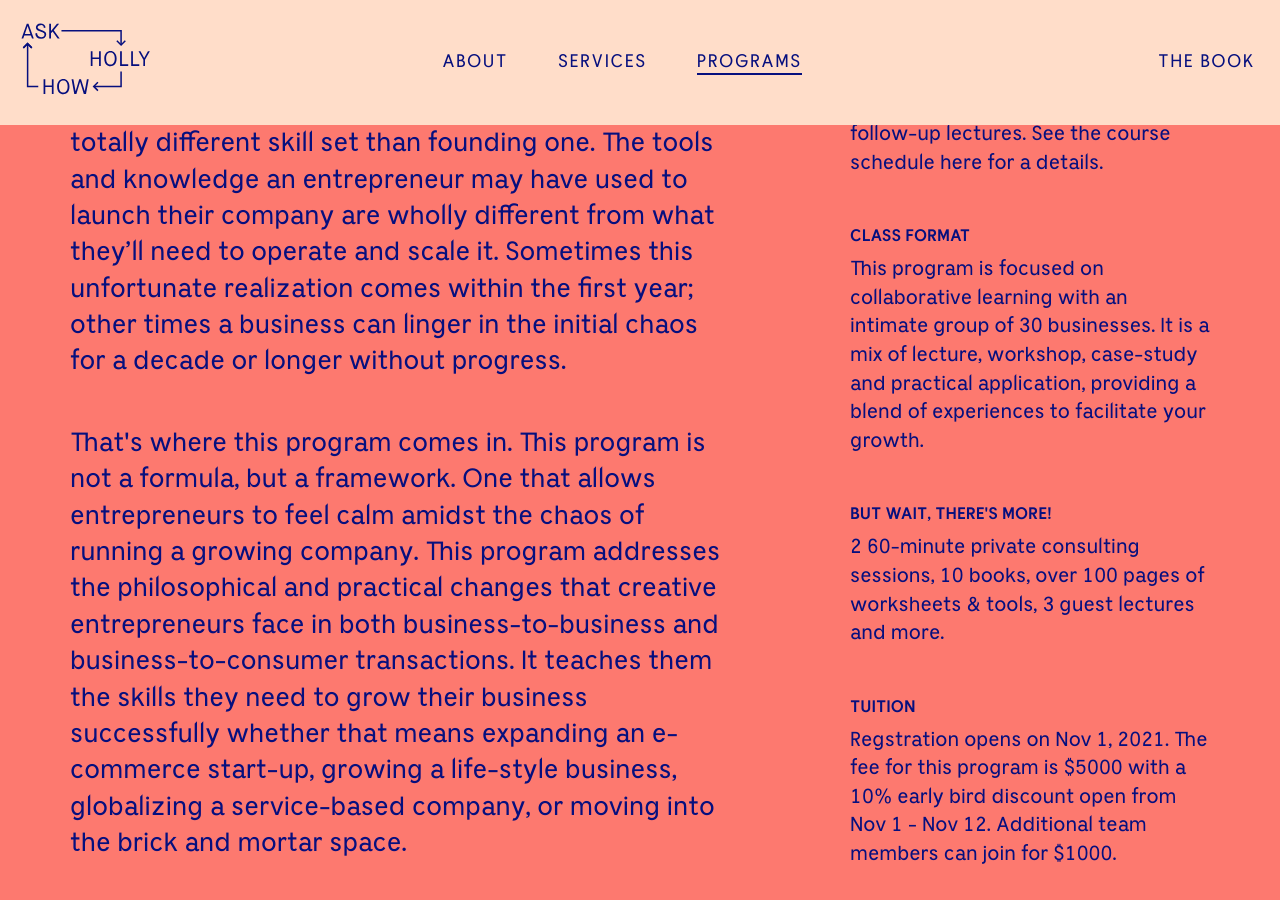
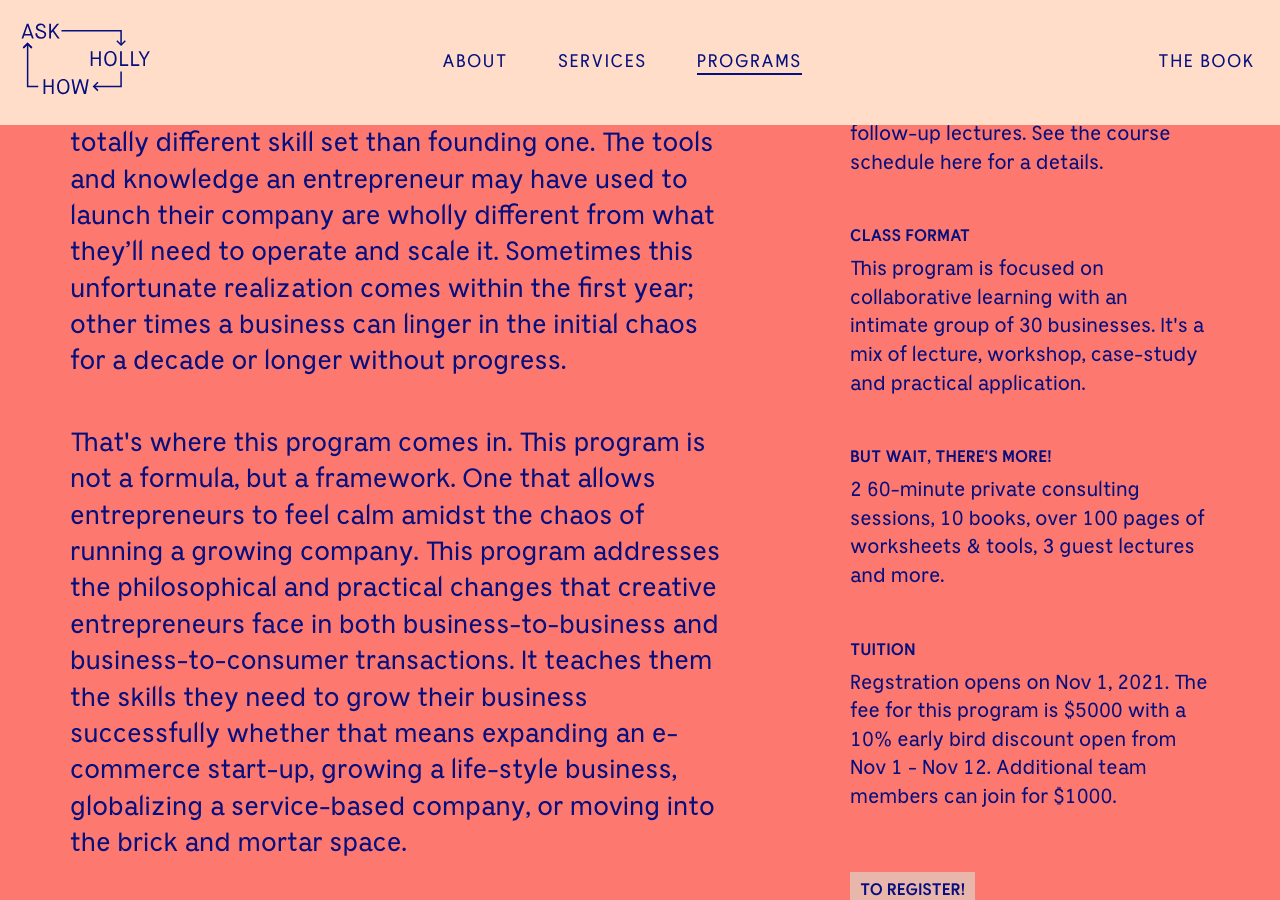
Before and after one commit to hollyhoward78/ask-holly-how, a Jekyll site: the page built from _pages/programs.md, in a window 1280 px wide and 900 px high, scrolled down 378 px. Built offline with Jekyll 4.4.1, drawn with Linux system fonts in a browser that asks for light colours; a script that is not in the unit is left out; comment, search, counter and statistics services are not loaded.

Commit message:
Update programs.html

```diff
--- a/_layouts/programs.html
+++ b/_layouts/programs.html
@@ -33,7 +33,7 @@
           <p>The program runs January 18th - June 14th with an additional 9mo and 1YR follow-up lectures. See the course schedule here for a details.</p>
 
           <h6 class="m-xs-t-2">Class Format</h6>
-          <p>This program is focused on collaborative learning with an intimate group of 30 businesses. It is a mix of lecture, workshop, case-study and practical application, providing a blend of experiences to facilitate your growth.</p>
+          <p>This program is focused on collaborative learning with an intimate group of 30 businesses. It's a mix of lecture, workshop, case-study and practical application.</p>
 
           <h6 class="m-xs-t-2">But wait, there's more!</h6>
           <p>2 60-minute private consulting sessions, 10 books, over 100 pages of worksheets & tools, 3 guest lectures and more.</p>
```
